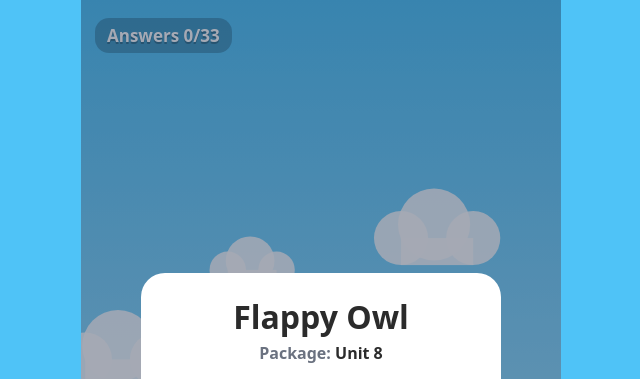
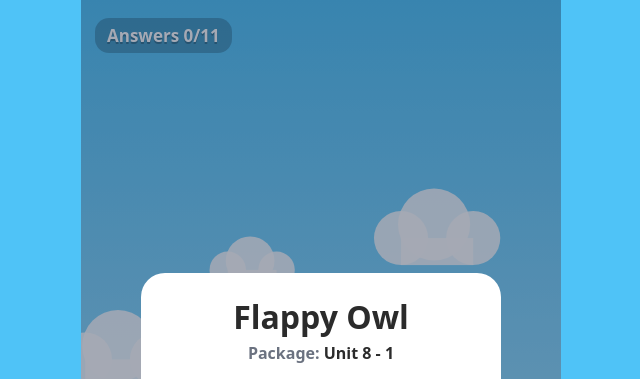
Before and after one commit to tomchenkohome-arch/LeonAgniya.io, a plain HTML site: page index.html in a window 1280 px wide. Shown: the top 379 px of the page, 319-959 px from the left. Drawn offline with Linux system fonts and the light colour scheme.

Commit message:
Add files via upload

```diff
--- a/index.html
+++ b/index.html
@@ -3,6 +3,8 @@
 <head>
 <meta charset="utf-8">
 <meta name="viewport" content="width=device-width, initial-scale=1, viewport-fit=cover">
+<meta name="apple-mobile-web-app-capable" content="yes">
+<meta name="apple-mobile-web-app-title" content="Flappy Owl">
 <title>Flappy Owl</title>
 <style>
 :root{--card:#fff;--text:#2b2b2b;--muted:#6b7280;--line:#e2e5e9;color-scheme:light;
@@ -136,8 +138,8 @@ Q('To pick one thing from two or more things','I can’t ______ between chocolat
 Q('You say this when you don’t understand what someone is saying','I don’t like this music. — What __ ___ mean?\nIt’s difficult. — ____ __ ___ ____? It is easy!','what do you mean'),
 Q('To help people in need','Millionaires should give money to c______\nShe gives money to c______ to help poor children','charity')
 ];
-const PACKS=[{name:'Unit 8',qs:UNIT8}];
-let QS=UNIT8,pack=PACKS[0];
+const PACKS=[1,2,3].map(i=>({name:'Unit 8 - '+i,qs:UNIT8.slice((i-1)*11,i*11)}));
+let QS=PACKS[0].qs,pack=PACKS[0];
 const norm=s=>s.toLowerCase().replace(/[’‘'`]/g,"").replace(/[^a-z\s]/g," ").replace(/\s+/g," ").trim();
 
 function resize(){
```
